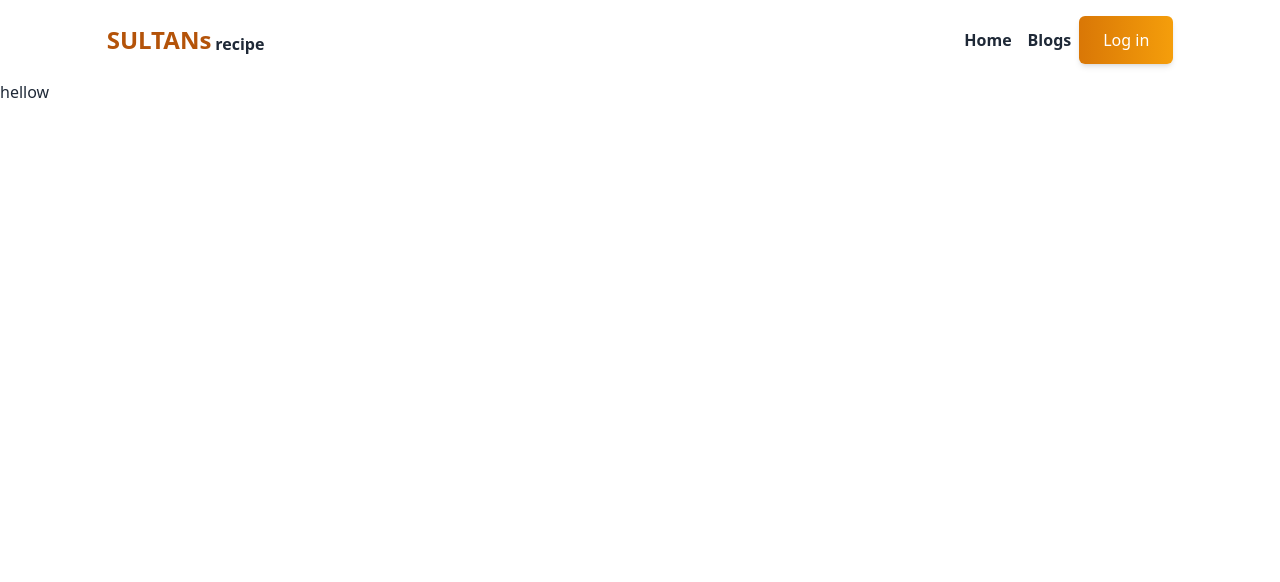
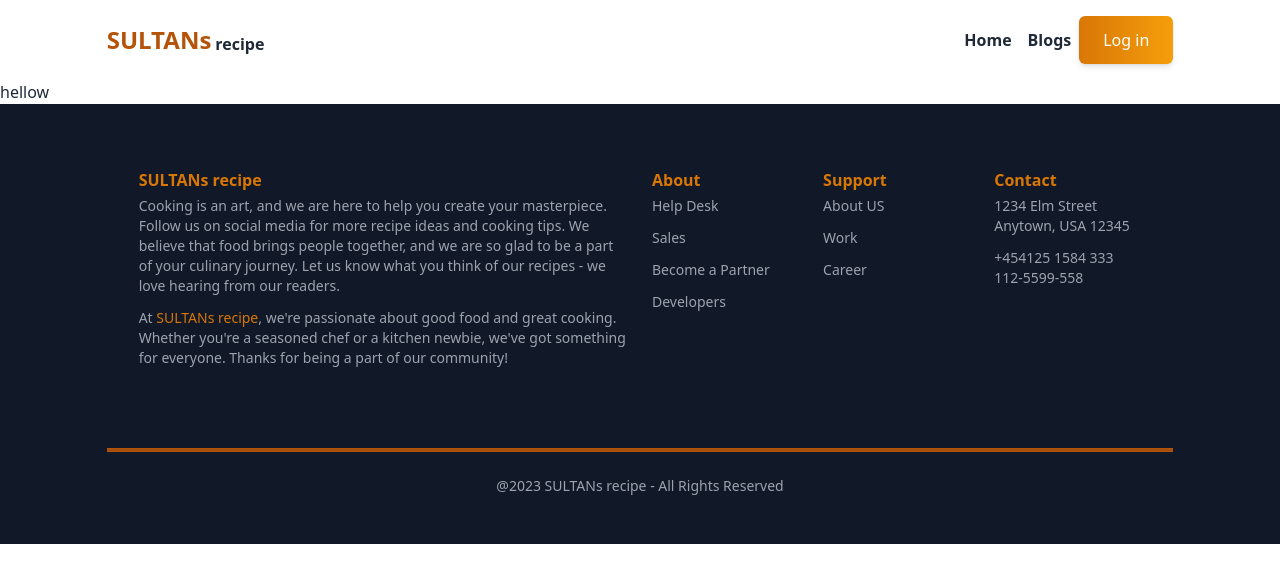
Before and after one commit to opu183059/HerosRecipe_Client, a React (Vite) app: page / in a window 1280 px wide. Shown: the top 582 px of the page. Built offline with nearby package versions, Linux system fonts and the light colour scheme; no server answers.

Commit message:
footer added

```diff
--- /dev/null
+++ b/src/components/Footer.jsx
@@ -0,0 +1,58 @@
+import React from "react";
+
+const Footer = () => {
+  return (
+    <div>
+      <footer className="bg-gray-900 text-amber-600">
+        <div className="w-10/12 mx-auto grid grid-cols-1 sm:grid-cols-3 lg:grid-cols-6 gap-6 sm:px-8 px-5 py-16">
+          <div className="col-span-3">
+            <h1 className="mb-1 font-semibold">SULTANs recipe</h1>
+            <p className="text-gray-400 text-sm mb-3">
+              Cooking is an art, and we are here to help you create your
+              masterpiece. Follow us on social media for more recipe ideas and
+              cooking tips. We believe that food brings people together, and we
+              are so glad to be a part of your culinary journey. Let us know
+              what you think of our recipes - we love hearing from our readers.
+            </p>
+            <p className="text-gray-400 text-sm">
+              At <span className="text-amber-600">SULTANs recipe</span>, we're
+              passionate about good food and great cooking. Whether you're a
+              seasoned chef or a kitchen newbie, we've got something for
+              everyone. Thanks for being a part of our community!
+            </p>
+          </div>
+          <ul>
+            <h1 className="mb-1 font-semibold">About</h1>
+            <p className="text-gray-400 text-sm mb-3">Help Desk</p>
+            <p className="text-gray-400 text-sm mb-3">Sales</p>
+            <p className="text-gray-400 text-sm mb-3">Become a Partner</p>
+            <p className="text-gray-400 text-sm mb-3">Developers</p>
+          </ul>
+          <ul>
+            <h1 className="mb-1 font-semibold">Support</h1>
+            <p className="text-gray-400 text-sm mb-3">About US</p>
+            <p className="text-gray-400 text-sm mb-3">Work</p>
+            <p className="text-gray-400 text-sm mb-3">Career</p>
+          </ul>
+          <ul>
+            <h1 className="mb-1 font-semibold">Contact</h1>
+            <p className="text-gray-400 text-sm mb-3">
+              1234 Elm Street <br />
+              Anytown, USA 12345
+            </p>
+            <p className="text-gray-400 text-sm mb-3">
+              +454125 1584 333 <br />
+              112-5599-558
+            </p>
+          </ul>
+        </div>
+        <div className="divider w-10/12 mx-auto h-1 bg-amber-700"></div>
+        <div className="w-10/12 mx-auto flex flex-row justify-center pt-2 text-gray-400 text-sm pb-12">
+          <span>@2023 SULTANs recipe - All Rights Reserved</span>
+        </div>
+      </footer>
+    </div>
+  );
+};
+
+export default Footer;
--- a/src/components/Main.jsx
+++ b/src/components/Main.jsx
@@ -1,12 +1,14 @@
 import React from "react";
 import { Outlet } from "react-router-dom";
 import Header from "./Header";
+import Footer from "./Footer";
 
 const Main = () => {
   return (
     <div>
       <Header></Header>
       <Outlet></Outlet>
+      <Footer></Footer>
     </div>
   );
 };
```
